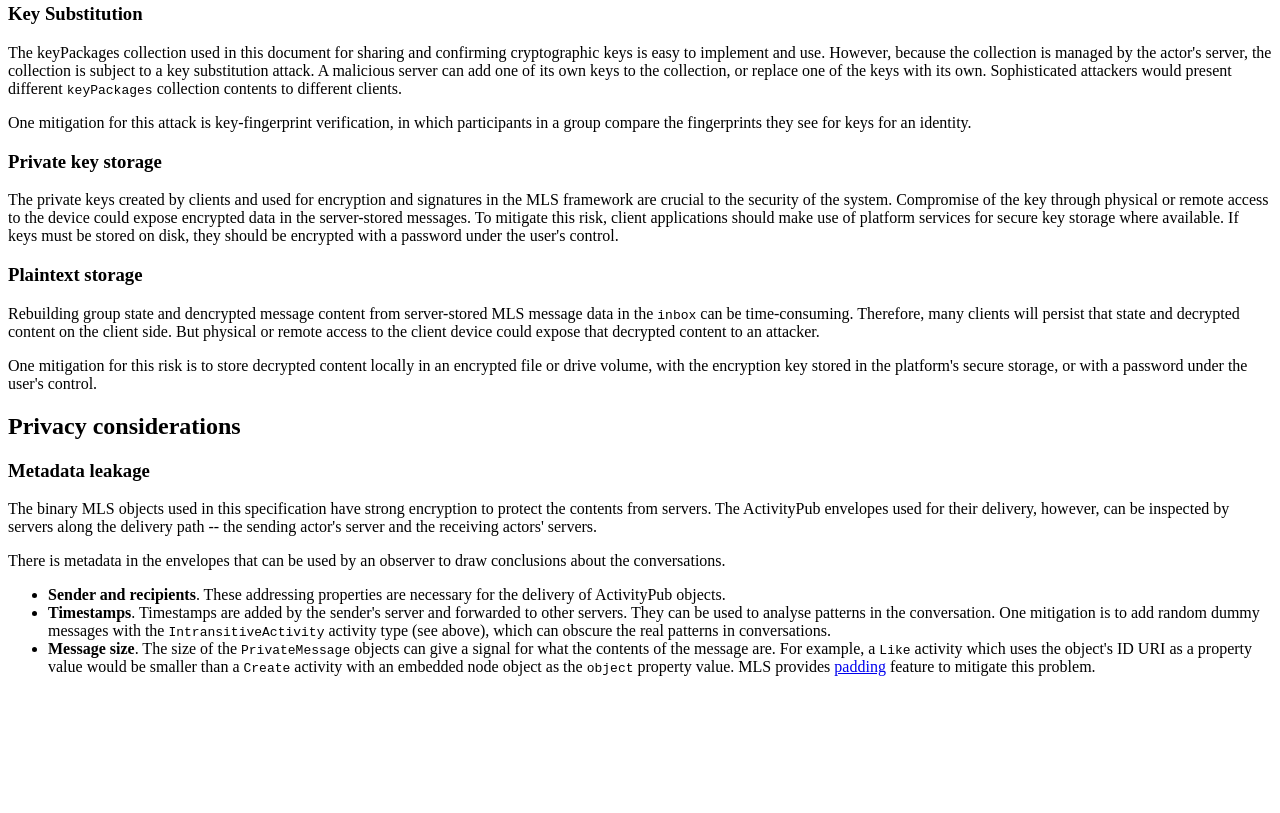
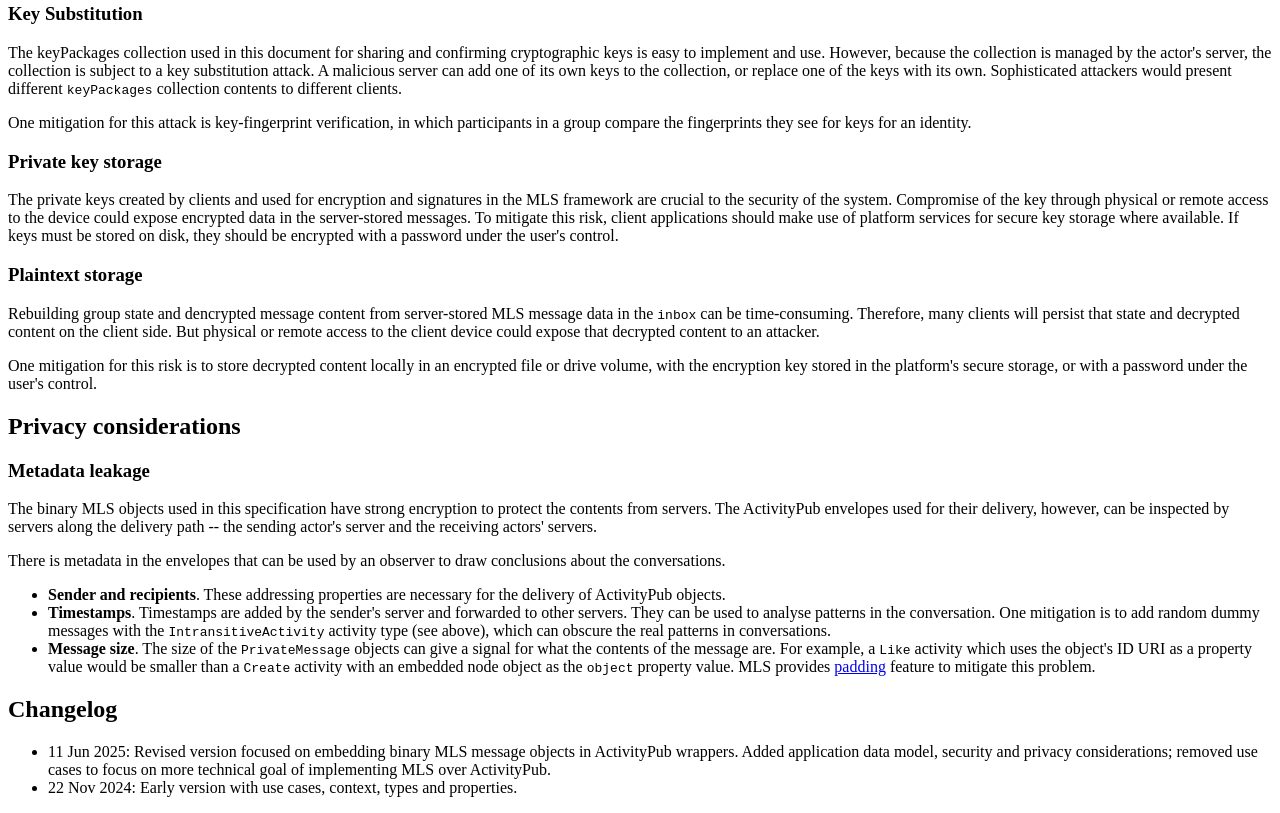
Before and after one commit to swicg/activitypub-e2ee, a plain HTML site: page mls.html in a window 1280 px wide. Shown: the part 10211-11024 px from the top of the page. Before the commit the page ends 10903 px from the top, so only its background shows below. Drawn offline with Linux system fonts and the light colour scheme.

Commit message:
feat: add changelog

```diff
--- a/mls.html
+++ b/mls.html
@@ -1186,5 +1186,12 @@
     </section>
   </section>
   <section id="conformance"></section>
+  <section id="changelog">
+    <h2>Changelog</h2>
+    <ul>
+      <li>11 Jun 2025: Revised version focused on embedding binary MLS message objects in ActivityPub wrappers. Added application data model, security and privacy considerations; removed use cases to focus on more technical goal of implementing MLS over ActivityPub.</li>
+      <li>22 Nov 2024: Early version with use cases, context, types and properties.</li>
+    </ul>
+  </section>
 </body>
 </html>
```
